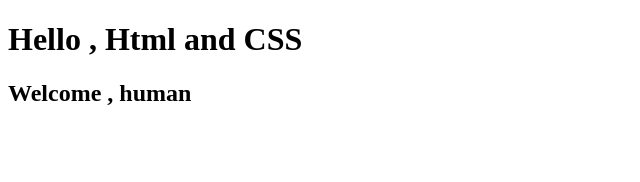
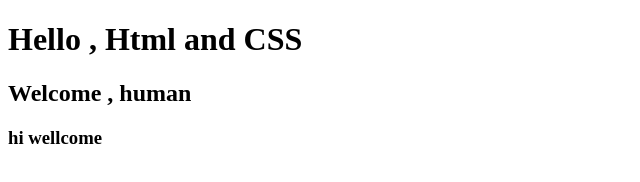
Before and after one commit to sach9n/hello, a plain HTML site: page hello.html/index.html in a window 1280 px wide. Shown: the whole page, without its empty margins (0-640 px from the left). Drawn offline with Linux system fonts and the light colour scheme.

Commit message:
AddedNewHeading

```diff
--- a/hello.html/index.html
+++ b/hello.html/index.html
@@ -8,5 +8,6 @@
 <body>
     <h1>Hello , Html and CSS</h1>
     <h2>Welcome , human</h2>
+    <h3>hi wellcome </h3>
 </body>
 </html>
```
